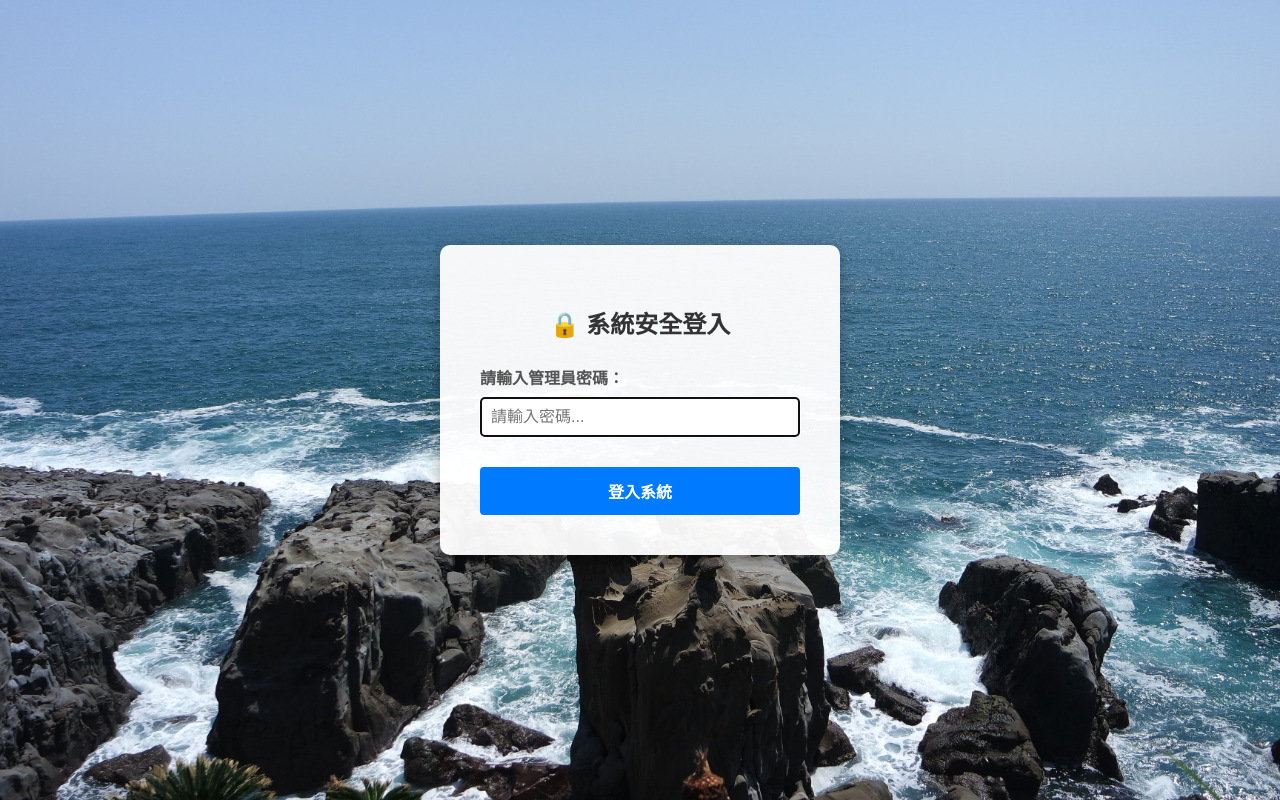
After one commit to liwiln199694-bit/book_manager, a Flask app: page /login in a window 1280 px wide. The commit adds this page. Run offline with Flask 3, Linux system fonts and the light colour scheme.

Commit message:
新增密碼登入驗證功能與登出按鈕

```diff
--- a/app.py
+++ b/app.py
@@ -1,8 +1,11 @@
 import os
-from flask import Flask, render_template, request, redirect, url_for
+from flask import Flask, render_template, request, redirect, url_for, session
 from flask_sqlalchemy import SQLAlchemy
 
 app = Flask(__name__)
+
+# ✨ 新增：Session 加密金鑰（隨便輸入一串複雜的文字即可）
+app.config['SECRET_KEY'] = 'gary_secret_key_1996_secure'
 
 basedir = os.path.abspath(os.path.dirname(__file__))
 app.config['SQLALCHEMY_DATABASE_URI'] = 'sqlite:///' + os.path.join(basedir, 'books.db')
@@ -12,6 +15,9 @@ app.config['SQLALCHEMY_ENGINE_OPTIONS'] = {
 app.config['SQLALCHEMY_TRACK_MODIFICATIONS'] = False
 
 db = SQLAlchemy(app)
+
+# ✨ 新增：設定你的系統登入密碼（你可以自行修改引號內的文字）
+ADMIN_PASSWORD = "garylai55330310"
 
 # 定義資料庫欄位
 class Book(db.Model):
@@ -23,13 +29,37 @@ class Book(db.Model):
     quantity = db.Column(db.Integer, default=1)
     translator = db.Column(db.String(50))
     status = db.Column(db.String(20), nullable=False, default='未完成閱讀')
-    category = db.Column(db.String(200), nullable=True) # 儲存多選類別字串
+    category = db.Column(db.String(200), nullable=True)
 
 with app.app_context():
     db.create_all()
 
+# ✨ 新增路由：登入頁面
+@app.route('/login', methods=['GET', 'POST'])
+def login():
+    error = None
+    if request.method == 'POST':
+        input_password = request.form.get('password')
+        if input_password == ADMIN_PASSWORD:
+            session['logged_in'] = True  # 在 session 中記錄登入狀態
+            return redirect(url_for('index'))
+        else:
+            error = "密碼錯誤，請再試一次！"
+    return render_template('login.html', error=error)
+
+# ✨ 新增路由：登出功能
+@app.route('/logout')
+def logout():
+    session.pop('logged_in', None)  # 清除登入狀態
+    return redirect(url_for('login'))
+
+# 路由 1：首頁（加入權限檢查）
 @app.route('/', methods=['GET', 'POST'])
 def index():
+    # ✨ 檢查是否登入，未登入則強制踢回登入頁
+    if not session.get('logged_in'):
+        return redirect(url_for('login'))
+
     if request.method == 'POST':
         book_title = request.form.get('title')
         book_author = request.form.get('author')
@@ -38,7 +68,6 @@ def index():
         book_quantity = request.form.get('quantity')
         book_translator = request.form.get('translator') or None
 
-        # 獲取多選類別
         selected_categories = request.form.getlist('category')
         book_category = ",".join(selected_categories) if selected_categories else '-'
 
@@ -57,7 +86,6 @@ def index():
         return redirect(url_for('index'))
 
     search_query = request.args.get('search', '')
-
     if search_query:
         from sqlalchemy import or_
         all_books = Book.query.filter(
@@ -76,8 +104,12 @@ def index():
 
     return render_template('index.html', books=all_books, search_query=search_query)
 
+# 路由 2：點擊更新/切換閱讀狀態（加入權限檢查）
 @app.route('/toggle_status/<int:book_id>')
 def toggle_status(book_id):
+    if not session.get('logged_in'):
+        return redirect(url_for('login'))
+
     book = Book.query.get_or_404(book_id)
     if book.status == '未完成閱讀':
         book.status = '已完成閱讀'
@@ -86,15 +118,23 @@ def toggle_status(book_id):
     db.session.commit()
     return redirect(url_for('index'))
 
+# 路由 3：刪除書籍（加入權限檢查）
 @app.route('/delete/<int:book_id>')
 def delete_book(book_id):
+    if not session.get('logged_in'):
+        return redirect(url_for('login'))
+
     book_to_delete = Book.query.get_or_404(book_id)
     db.session.delete(book_to_delete)
     db.session.commit()
     return redirect(url_for('index'))
 
+# 路由 4：匯出 Excel 功能（加入權限檢查）
 @app.route('/export_excel')
 def export_excel():
+    if not session.get('logged_in'):
+        return redirect(url_for('login'))
+
     import pandas as pd
     import io
     from flask import Response
@@ -103,7 +143,6 @@ def export_excel():
     from openpyxl.styles import Font, Alignment
 
     all_books = Book.query.all()
-
     books_data = []
     for b in all_books:
         books_data.append({
@@ -120,7 +159,6 @@ def export_excel():
         })
 
     df = pd.DataFrame(books_data)
-
     wb = openpyxl.Workbook()
     ws = wb.active
     ws.title = "館藏清單"
--- a/templates/index.html
+++ b/templates/index.html
@@ -3,6 +3,7 @@
 <head>
     <meta charset="UTF-8">
     <title>Gary的圖書管理系統</title>
+
     <style>
         body {
             font-family: Arial, sans-serif;
@@ -65,6 +66,9 @@
 <div class="container">
     <h1>📚 Gary的圖書管理系統</h1>
 
+<div style="text-align: right; margin-top: -50px; margin-bottom: 20px;">
+    <a href="{{ url_for('logout') }}" style="background-color: #6c757d; color: white; padding: 6px 12px; text-decoration: none; border-radius: 4px; font-size: 14px; font-weight: bold;">🔒 登出系統</a>
+</div>
     <form method="POST">
         <h3>新增書籍</h3>
         <div class="form-group">
--- /dev/null
+++ b/templates/login.html
@@ -0,0 +1,57 @@
+<!DOCTYPE html>
+<html lang="zh-Hant">
+<head>
+    <meta charset="UTF-8">
+    <title>系統登入 - Gary的圖書管理系統</title>
+    <style>
+        body {
+            font-family: Arial, sans-serif;
+            background: url("{{ url_for('static', filename='SAM_0862.JPG') }}") no-repeat center center fixed;
+            background-size: cover;
+            display: flex;
+            justify-content: center;
+            align-items: center;
+            height: 100vh;
+            margin: 0;
+        }
+
+        .login-container {
+            background: rgba(255, 255, 255, 0.95);
+            padding: 40px;
+            border-radius: 10px;
+            box-shadow: 0 4px 15px rgba(0,0,0,0.3);
+            width: 320px;
+            text-align: center;
+        }
+
+        h2 { margin-bottom: 25px; color: #333; }
+        .form-group { margin-bottom: 20px; text-align: left; }
+        label { font-weight: bold; display: block; margin-bottom: 8px; color: #555; }
+        input[type="password"] { width: 100%; padding: 10px; box-sizing: border-box; border: 1px solid #ccc; border-radius: 4px; font-size: 16px; }
+
+        button { width: 100%; background: #007bff; color: white; padding: 12px; border: none; border-radius: 4px; cursor: pointer; font-size: 16px; font-weight: bold; margin-top: 10px; }
+        button:hover { background: #0056b3; }
+
+        .error-msg { color: #dc3545; background-color: #f8d7da; border: 1px solid #f5c6cb; padding: 10px; border-radius: 4px; margin-bottom: 20px; font-size: 14px; font-weight: bold; }
+    </style>
+</head>
+<body>
+
+<div class="login-container">
+    <h2>🔒 系統安全登入</h2>
+
+    {% if error %}
+        <div class="error-msg">{{ error }}</div>
+    {% endif %}
+
+    <form method="POST">
+        <div class="form-group">
+            <label>請輸入管理員密碼：</label>
+            <input type="password" name="password" placeholder="請輸入密碼..." required autofocus>
+        </div>
+        <button type="submit">登入系統</button>
+    </form>
+</div>
+
+</body>
+</html>
```
